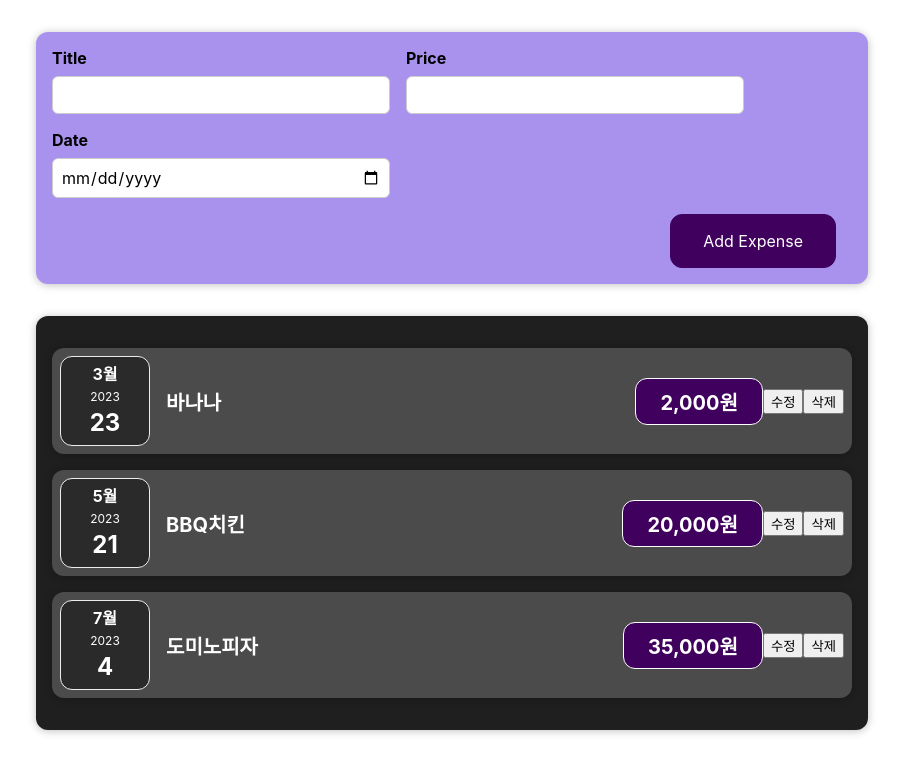
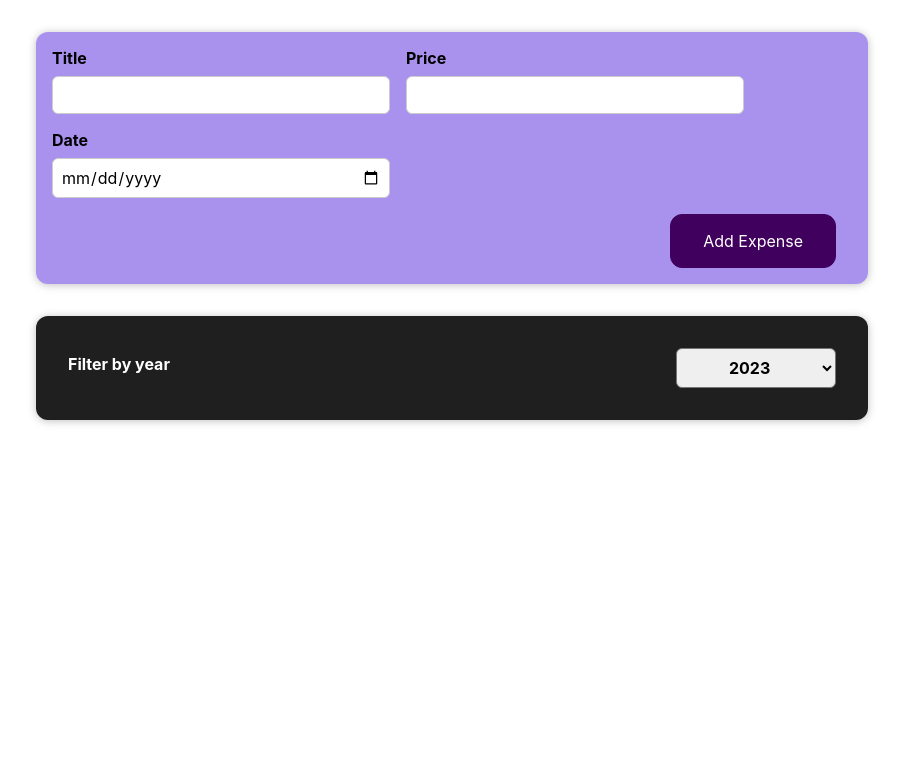
Before and after one commit to kyy7732/react-basic-study202310, a React (Create React App) app: page / in a window 1280 px wide. Shown: the top 774 px of the page, without its empty margins (188-1091 px from the left). Built offline with nearby package versions, Linux system fonts and the light colour scheme.

Commit message:
연도별 필터링 기능 구현

```diff
--- a/src/App.js
+++ b/src/App.js
@@ -9,19 +9,28 @@
 
   const expenses = [
     {
+      id: 1,
       title: '바나나',
       price: 2000,
       date: new Date(2023, 3 - 1, 23),
     },
     {
+      id: 2,
       title: 'BBQ치킨',
       price: 20000,
-      date: new Date(2023, 5 - 1, 21),
+      date: new Date(2022, 5 - 1, 21),
     },
     {
+      id: 3,
       title: '도미노피자',
       price: 35000,
       date: new Date(2023, 7 - 1, 4),
+    },
+    {
+      id: 4,
+      title: '엽기떡볶이',
+      price: 17000,
+      date: new Date(2021, 3 - 1, 28),
     },
   ];
   // 리액트 고유 속성: 수정이 필요한 부분만 수정이 되기 때문에 다시 실행이 되는게 아니다.
--- a/src/components/Expenses/Expenses.js
+++ b/src/components/Expenses/Expenses.js
@@ -1,26 +1,51 @@
-import React from 'react';
+import React, { useState } from 'react';
 import ExpenseItem from './ExpenseItem';
 import './Expenses.css';
+import ExpensesFilter from './ExpensesFilter';
+import Card from '../UI/Card';
 
-const Expenses = ({ items: expenses }) => {
+const Expenses = ({ items }) => {
+  // 선택된 연도 상태값 관리
+  // set~~~는 관례
+  const [filteredYear, setFilteredYear] = useState(
+    new Date().getFullYear.toString()
+  );
+
+  // 자식 컴포넌트 ExpensesFilter에 있는 선택 연도를 끌어올리는 함수
+  const filterChangeHandler = (selectedYear) => {
+    // console.log('Expenses: ', selectedYear);
+    setFilteredYear(selectedYear);
+  };
+
+  // ExpenseItem을 동적 렌더링하기기
+  const iterateExpenseItem = () => {
+    // 자바스크립트 배열의 메서드: map(배열 요소에 적용할 함수)
+    // 콜백 함수의 매개값으로 배열의 요소가 하나씩 전달됨.
+    // 콜백 함수는 배열 요소의 개수만큼 반복됨.
+    // map의 리턴값: 함수가 적용된 각 요소가 담긴 새로운 배열이 리턴됨.
+    return items
+      .filter((item) => item.date.getFullYear().toString() === filteredYear)
+      .map(
+        (
+          item // item: 배열 내의 있는 각 요소들
+        ) => (
+          <ExpenseItem
+            key={item.id} // 각 컴포넌트를 구분하기 위해 사용 한다.
+            title={item.title}
+            price={item.price}
+            date={item.date}
+          />
+        )
+      );
+  };
+
   return (
-    <div className='expenses'>
-      <ExpenseItem
-        title={expenses[0].title}
-        price={expenses[0].price}
-        date={expenses[0].date}
-      />
-      <ExpenseItem
-        title={expenses[1].title}
-        price={expenses[1].price}
-        date={expenses[1].date}
-      />
-      <ExpenseItem
-        title={expenses[2].title}
-        price={expenses[2].price}
-        date={expenses[2].date}
-      />
-    </div>
+    <Card className='expenses'>
+      <ExpensesFilter onChangeFilter={filterChangeHandler} />
+
+      {iterateExpenseItem()}
+    </Card>
   );
 };
+
 export default Expenses;
--- /dev/null
+++ b/src/components/Expenses/ExpensesFilter.css
@@ -0,0 +1,24 @@
+.expenses-filter {
+  color: white;
+  padding: 0 1rem;
+}
+
+.expenses-filter__control {
+  display: flex;
+  width: 100%;
+  align-items: center;
+  justify-content: space-between;
+  margin: 1rem 0;
+}
+
+.expenses-filter label {
+  font-weight: bold;
+  margin-bottom: 0.5rem;
+}
+
+.expenses-filter select {
+  font: inherit;
+  padding: 0.5rem 3rem;
+  font-weight: bold;
+  border-radius: 6px;
+}
--- /dev/null
+++ b/src/components/Expenses/ExpensesFilter.js
@@ -0,0 +1,29 @@
+import React from 'react';
+import './ExpensesFilter.css';
+
+const ExpensesFilter = ({ onChangeFilter }) => {
+  const dropdownChangeHandler = (e) => {
+    // selected된 year의 값을 Expenses에서 사용할 수 있도록
+    // 올려보내 보세요.
+    // const [itemTitle, setItemTitle] = useState(title);
+    const selectedYear = e.target.value;
+    onChangeFilter(selectedYear);
+  };
+
+  return (
+    <div className='expenses-filter'>
+      <div className='expenses-filter__control'>
+        <label>Filter by year</label>
+        <select onChange={dropdownChangeHandler}>
+          <option value='2023'>2023</option>
+          <option value='2022'>2022</option>
+          <option value='2021'>2021</option>
+          <option value='2020'>2020</option>
+          <option value='2019'>2019</option>
+        </select>
+      </div>
+    </div>
+  );
+};
+
+export default ExpensesFilter;
```
Also changed, not shown: .eslintrc.json.
